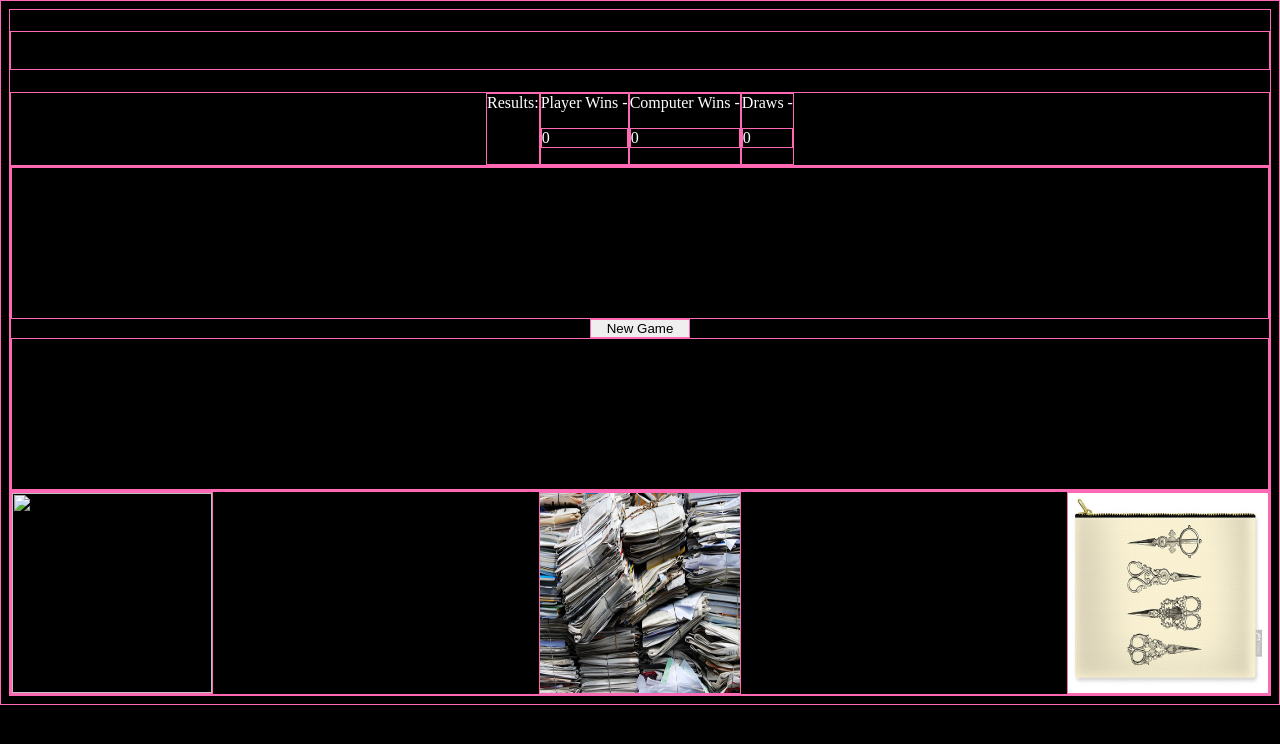
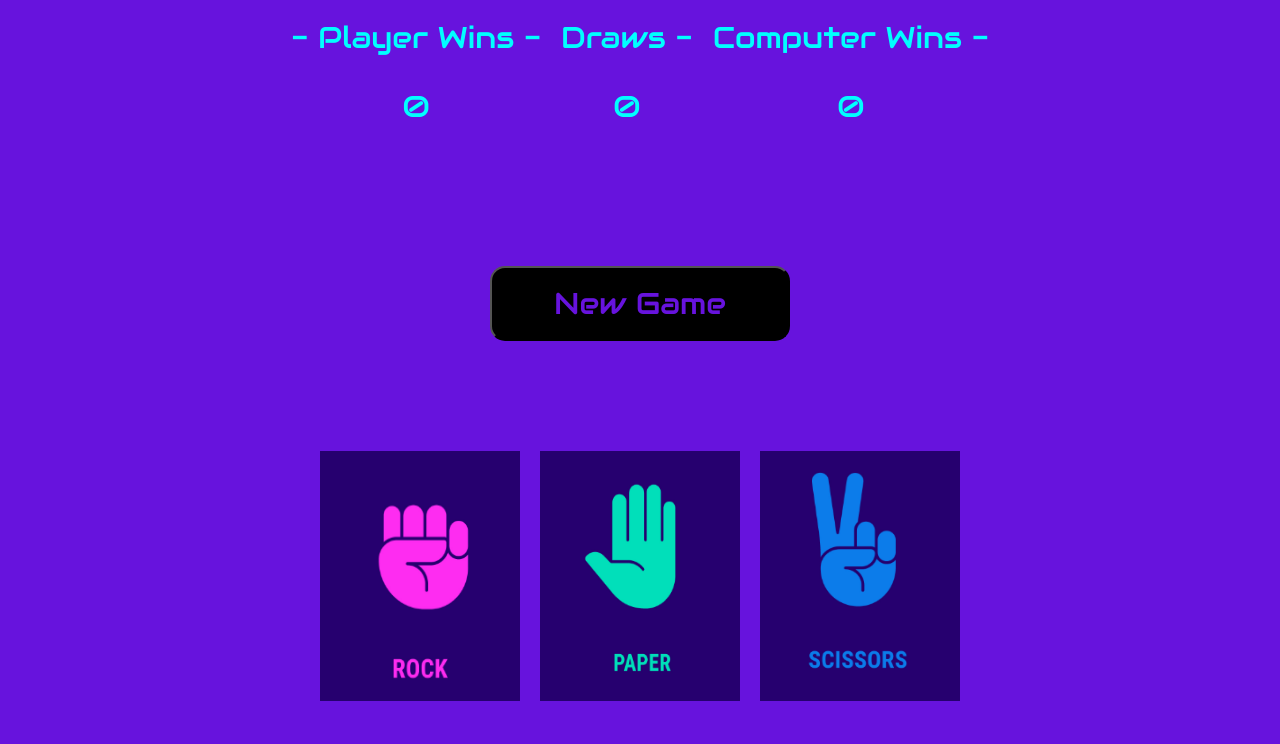
Before and after one commit to Swanson5467/RockPaperScissors, a plain HTML site: page index.html in a window 1280 px wide. Both pictures are taken after a click on the button "New Game". Drawn offline with Linux system fonts and the light colour scheme.

Commit message:
Add new images for choices. Change font and style layout of scoreboard. Working on displaying winning/losing message to screen.

```diff
--- a/index.html
+++ b/index.html
@@ -6,29 +6,27 @@
     <meta name="viewport" content="width=device-width, initial-scale=1.0">
     <title>Document</title>
     <link rel="stylesheet" href="style.css">
+    <link rel="stylesheet" href="https://fonts.googleapis.com/css?family=Audiowide">
     <script src = "index.js" defer></script>
 </head>
 <body>
 
-    <h1>Welcome to my Rock, Paper, Scissors game!</h1>
-
     <div class="scoreboard">
-        <div class="results">Results:</div>
-        <div class="playerWins">Player Wins - <p class="playerWinText">0</p></div>
-        <div class="computerWins">Computer Wins - <p class="computerWinText">0</p></div>
-        <div class="draws">Draws - <p class="drawText">0</p></div>
+        <div class="playerWins stats">- Player Wins - <p class="playerWinText">0</p></div>
+        <div class="draws stats">Draws - <p class="drawText">0</p></div>
+        <div class="computerWins stats">Computer Wins - <p class="computerWinText">0</p></div>
     </div>
 
     <div class="spaceDivs">
-        <div class="space"></div>
+        <div class="space space1"></div>
         <button class="reset">New Game</button>
         <div class="space"></div>
     </div>
 
     <div class="choices">
-        <input id="rock" class="button" type="image" src="images/rock.jpg">
-        <input id="paper" class="button" type="image" src="images/paper.jpg">
-        <input id="scissors" class="button" type="image" src="images/scissors.jpeg">
+        <input id="rock" class="button" type="image" src="images/Rock.png">
+        <input id="paper" class="button" type="image" src="images/Paper.png">
+        <input id="scissors" class="button" type="image" src="images/Scissors.png">
     </div>
 
 
--- a/index.js
+++ b/index.js
@@ -21,23 +21,24 @@ function playRound(playerSelection, computerSelection) {
         alert(`The computer has chosen ${computerSelection}... and you won!`);
         playerWinCount += 1;
         playerWins.textContent = playerWinCount;
-        if (playerWinCount === 5) {
+        if (playerWinCount === 1) {
             alert('Congratulations! You have won the game!');
+            gameWon();
+            //resetGame();
         }
-        return true;
     } else if (playerSelection === computerSelection) {
         alert(`The computer has chosen ${computerSelection}... it's a draw.`);
         drawCount += 1;
         draws.textContent = drawCount;
-        return "draw";
     } else {
         alert(`The computer has chosen ${computerSelection}... and you lost..`);
         computerWinCount += 1;
         computerWins.textContent = computerWinCount;
-        if (computerWinCount === 5) {
+        if (computerWinCount === 1) {
             alert('Aww, too bad! The computer has won the game..');
+            gameWon();
+            //resetGame();
         }
-        return false;
     };
 };
 
@@ -56,6 +57,29 @@ function game() {
     }
 }
 
+function gameWon() {
+    const congratsMsg = document.createElement('div');
+    congratsMsg.textContent = 'CONGRATULATIONS!!!';
+    congratsMsg.className = 'congratsMsg';
+    congratsMsg.style.color = "hotpink";
+    congratsMsg.style.fontSize = '100px';
+    congratsMsg.style.fontFamily = 'Audiowide';
+    const ele = document.querySelector('.space1');
+    ele.appendChild(congratsMsg);
+}
+
+
+function resetGame() {
+    playerWinCount = 0;
+    computerWinCount = 0;
+    drawCount = 0;
+    playerWins.textContent = playerWinCount;
+    computerWins.textContent = computerWinCount;
+    draws.textContent = drawCount;
+    const toDelete = document.querySelector('.congratsMsg');
+    toDelete.remove();
+}
+
 
 const playerWins = document.querySelector('.playerWinText');
 const computerWins = document.querySelector('.computerWinText');
@@ -71,10 +95,5 @@ rockButton.onclick = () => playRound('Rock', getComputerChoice());
 paperButton.onclick = () => playRound('Paper', getComputerChoice());
 scissorsButton.onclick = () => playRound('Scissors', getComputerChoice());
 resetButton.onclick = function() {
-    playerWinCount = 0;
-    computerWinCount = 0;
-    drawCount = 0;
-    playerWins.textContent = playerWinCount;
-    computerWins.textContent = computerWinCount;
-    draws.textContent = drawCount;
+    resetGame();
 }
--- a/style.css
+++ b/style.css
@@ -1,27 +1,43 @@
-* {
-    border: 1px solid hotpink;
+
+
+body {
+    background-color: rgb(103, 19, 221);
 }
 
-body {
-    background-color: black;
-}
 
 .scoreboard {
     display: flex;
     justify-content: center;
 }
 
-.scoreboard>div {
-    color: white;
+
+.stats {
+    font-family: "Audiowide";
+    text-align: center;
+    font-size: 30px;
+    color: aqua;
+    margin: 10px;
 }
 
 .reset {
-    width: 100px;
+    font-size: 30px;
+    font-family: "Audiowide";
+    height: 75px;
+    width: 300px;
     align-self: center;
+    border-radius: 15px;
+    color: rgb(103, 19, 221);
+    background-color: black;
+    transition-duration: 0.5s;
+}
+
+.reset:hover {
+    color: black;
+    background-color: rgb(103, 19, 221);
 }
 
 .space {
-    height: 150px;
+    height: 100px;
 }
 
 .spaceDivs {
@@ -31,7 +47,7 @@ body {
 
 .choices {
     display: flex;
-    justify-content: space-between;
+    justify-content: center;
 }
 
 
@@ -42,7 +58,8 @@ body {
 .button {
     transition: all .2s ease-in-out;
     width: 200px;
-    height: 200px;
+    height: 250px;
+    padding: 10px;
 }
 
 .button:hover {
```
Also changed, not shown: images/Paper.png (added), images/RPS.jpeg (added), images/RPS2.jpeg (added), images/Rock.png (added), images/Scissors.png (added).
